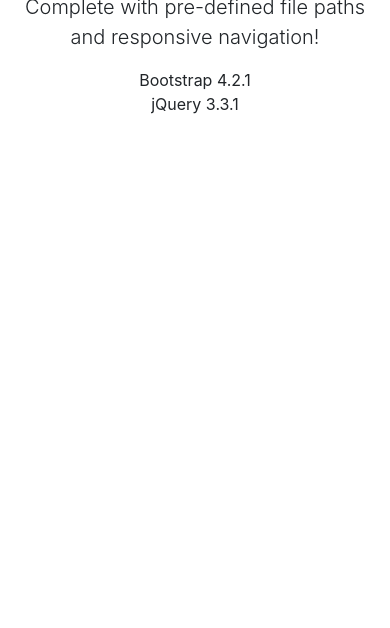
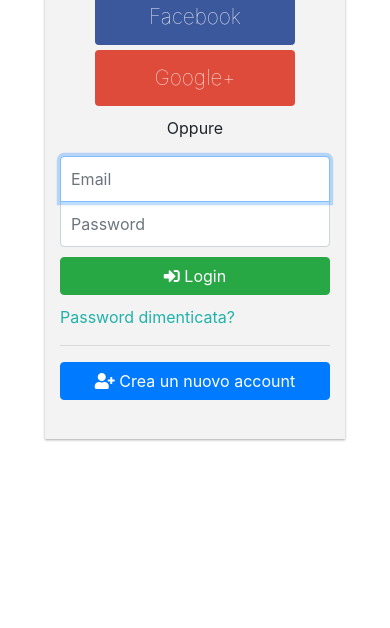
Before and after one commit to tomx993/ReciPies, a website: page login.html in a window 390 px wide. Shown: the part 216-844 px from the top of the page. Drawn offline with Linux system fonts and the light colour scheme; no server answers; a web font is replaced by a local one.

Commit message:
Fine lezione

```diff
--- /dev/null
+++ b/css/login.css
@@ -0,0 +1,109 @@
+
+/* sign in FORM */
+#logreg-forms{
+    width:412px;
+    margin:10vh auto;
+    background-color:#f3f3f3;
+    box-shadow: 0 1px 3px rgba(0,0,0,0.12), 0 1px 2px rgba(0,0,0,0.24);
+  transition: all 0.3s cubic-bezier(.25,.8,.25,1);
+}
+#logreg-forms form {
+    width: 100%;
+    max-width: 410px;
+    padding: 15px;
+    margin: auto;
+}
+#logreg-forms .form-control {
+    position: relative;
+    box-sizing: border-box;
+    height: auto;
+    padding: 10px;
+    font-size: 16px;
+}
+#logreg-forms .form-control:focus { z-index: 2; }
+#logreg-forms .form-signin input[type="email"] {
+    margin-bottom: -1px;
+    border-bottom-right-radius: 0;
+    border-bottom-left-radius: 0;
+}
+#logreg-forms .form-signin input[type="password"] {
+    border-top-left-radius: 0;
+    border-top-right-radius: 0;
+}
+
+#logreg-forms .social-login{
+    width:390px;
+    margin:0 auto;
+    margin-bottom: 14px;
+}
+#logreg-forms .social-btn{
+    font-weight: 100;
+    color:white;
+    width:190px;
+    font-size: 0.9rem;
+}
+
+#logreg-forms a{
+    display: block;
+    padding-top:10px;
+    color:lightseagreen;
+}
+
+#logreg-form .lines{
+    width:200px;
+    border:1px solid red;
+}
+
+
+#logreg-forms button[type="submit"]{ margin-top:10px; }
+
+#logreg-forms .facebook-btn{  background-color:#3C589C; }
+
+#logreg-forms .google-btn{ background-color: #DF4B3B; }
+
+#logreg-forms .form-reset, #logreg-forms .form-signup{ display: none; }
+
+#logreg-forms .form-signup .social-btn{ width:210px; }
+
+#logreg-forms .form-signup input { margin-bottom: 2px;}
+
+.form-signup .social-login{
+    width:210px !important;
+    margin: 0 auto;
+}
+
+/* Mobile */
+
+@media screen and (max-width:500px){
+    #logreg-forms{
+        width:300px;
+    }
+
+    #logreg-forms  .social-login{
+        width:200px;
+        margin:0 auto;
+        margin-bottom: 10px;
+    }
+    #logreg-forms  .social-btn{
+        font-size: 1.3rem;
+        font-weight: 100;
+        color:white;
+        width:200px;
+        height: 56px;
+
+    }
+    #logreg-forms .social-btn:nth-child(1){
+        margin-bottom: 5px;
+    }
+    #logreg-forms .social-btn span{
+        display: none;
+    }
+    #logreg-forms  .facebook-btn:after{
+        content:'Facebook';
+    }
+
+    #logreg-forms  .google-btn:after{
+        content:'Google+';
+    }
+
+}
--- a/css/main.css
+++ b/css/main.css
@@ -8,3 +8,7 @@
 .logo-style{
     font-family: 'Pattaya', sans-serif;
 }
+
+body {
+    padding-top: 56px;
+  }
--- /dev/null
+++ b/js/controllers/login.js
@@ -0,0 +1,19 @@
+function toggleResetPswd(e){
+    e.preventDefault();
+    $('#logreg-forms .form-signin').toggle() // display:block or none
+    $('#logreg-forms .form-reset').toggle() // display:block or none
+}
+
+function toggleSignUp(e){
+    e.preventDefault();
+    $('#logreg-forms .form-signin').toggle(); // display:block or none
+    $('#logreg-forms .form-signup').toggle(); // display:block or none
+}
+
+$(()=>{
+    // Login Register Form
+    $('#logreg-forms #forgot_pswd').click(toggleResetPswd);
+    $('#logreg-forms #cancel_reset').click(toggleResetPswd);
+    $('#logreg-forms #btn-signup').click(toggleSignUp);
+    $('#logreg-forms #cancel_signup').click(toggleSignUp);
+})
--- a/login.html
+++ b/login.html
@@ -24,6 +24,10 @@
 
     <!--Font-->
     <link href="https://fonts.googleapis.com/css?family=Pattaya" rel="stylesheet">
+
+    <!--login CSS-->
+    <link  rel="stylesheet" href="css/login.css">
+
 
 </head>
 
@@ -71,13 +75,52 @@
   <!-- Page Content -->
   <div class="container">
     <div class="row">
-      <div class="col-lg-12 text-center">
-        <h1 class="mt-5">A Bootstrap 4 Starter Template</h1>
-        <p class="lead">Complete with pre-defined file paths and responsive navigation!</p>
-        <ul class="list-unstyled">
-          <li>Bootstrap 4.2.1</li>
-          <li>jQuery 3.3.1</li>
-        </ul>
+      <div class="col">
+              <div id="logreg-forms">
+                  <form class="form-signin">
+                      <h1 class="h3 mb-3 font-weight-normal" style="text-align: center"> Login</h1>
+                      <div class="social-login">
+                          <button class="btn facebook-btn social-btn" type="button"><span><i class="fab fa-facebook-f"></i> Login con Facebook</span> </button>
+                          <button class="btn google-btn social-btn" type="button"><span><i class="fab fa-google-plus-g"></i> Login con Google+</span> </button>
+                      </div>
+                      <p style="text-align:center"> Oppure  </p>
+                      <input type="email" id="inputEmail" class="form-control" placeholder="Email" required="" autofocus="">
+                      <input type="password" id="inputPassword" class="form-control" placeholder="Password" required="">
+
+                      <button class="btn btn-success btn-block" type="submit"><i class="fas fa-sign-in-alt"></i> Login</button>
+                      <a href="#" id="forgot_pswd">Password dimenticata?</a>
+                      <hr>
+                      <!-- <p>Don't have an account!</p>  -->
+                      <button class="btn btn-primary btn-block" type="button" id="btn-signup"><i class="fas fa-user-plus"></i> Crea un nuovo account</button>
+                      </form>
+
+                      <form action="/reset/password/" class="form-reset">
+                          <input type="email" id="resetEmail" class="form-control" placeholder="Email address" required="" autofocus="">
+                          <button class="btn btn-primary btn-block" type="submit">Ripristina password</button>
+                          <a href="#" id="cancel_reset"><i class="fas fa-angle-left"></i> Indietro</a>
+                      </form>
+
+                      <form action="/signup/" class="form-signup">
+                          <div class="social-login">
+                              <button class="btn facebook-btn social-btn" type="button"><span><i class="fab fa-facebook-f"></i> Registrati con Facebook</span> </button>
+                          </div>
+                          <div class="social-login">
+                              <button class="btn google-btn social-btn" type="button"><span><i class="fab fa-google-plus-g"></i> Registrati con Google+</span> </button>
+                          </div>
+
+                          <p style="text-align:center">Oppure</p>
+
+                          <input type="text" id="user-name" class="form-control" placeholder="Nome completo" required="" autofocus="">
+                          <input type="email" id="user-email" class="form-control" placeholder="Email" required autofocus="">
+                          <input type="password" id="user-pass" class="form-control" placeholder="Password" required autofocus="">
+                          <input type="password" id="user-repeatpass" class="form-control" placeholder="Ripeti Password" required autofocus="">
+
+                          <button class="btn btn-primary btn-block" type="submit"><i class="fas fa-user-plus"></i> Registrati</button>
+                          <a href="#" id="cancel_signup"><i class="fas fa-angle-left"></i> Indietro</a>
+                      </form>
+                      <br>
+
+              </div>
       </div>
     </div>
   </div>
@@ -93,6 +136,9 @@
 
   <script src="js/controllers/index.js"></script>
 
+  <script src="js/controllers/login.js"></script>
+
+
 
 </body>
 
```
Also changed, not shown: create.html (+0 -2 lines).
